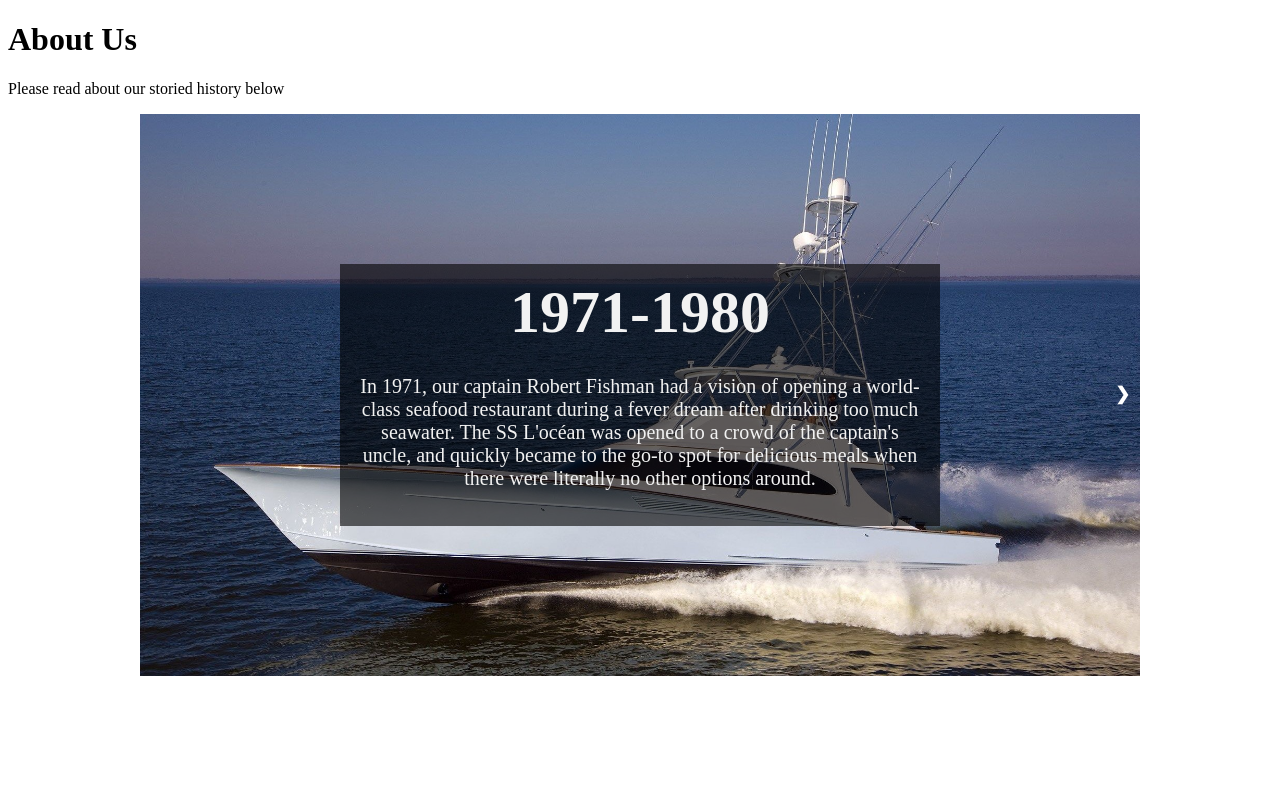
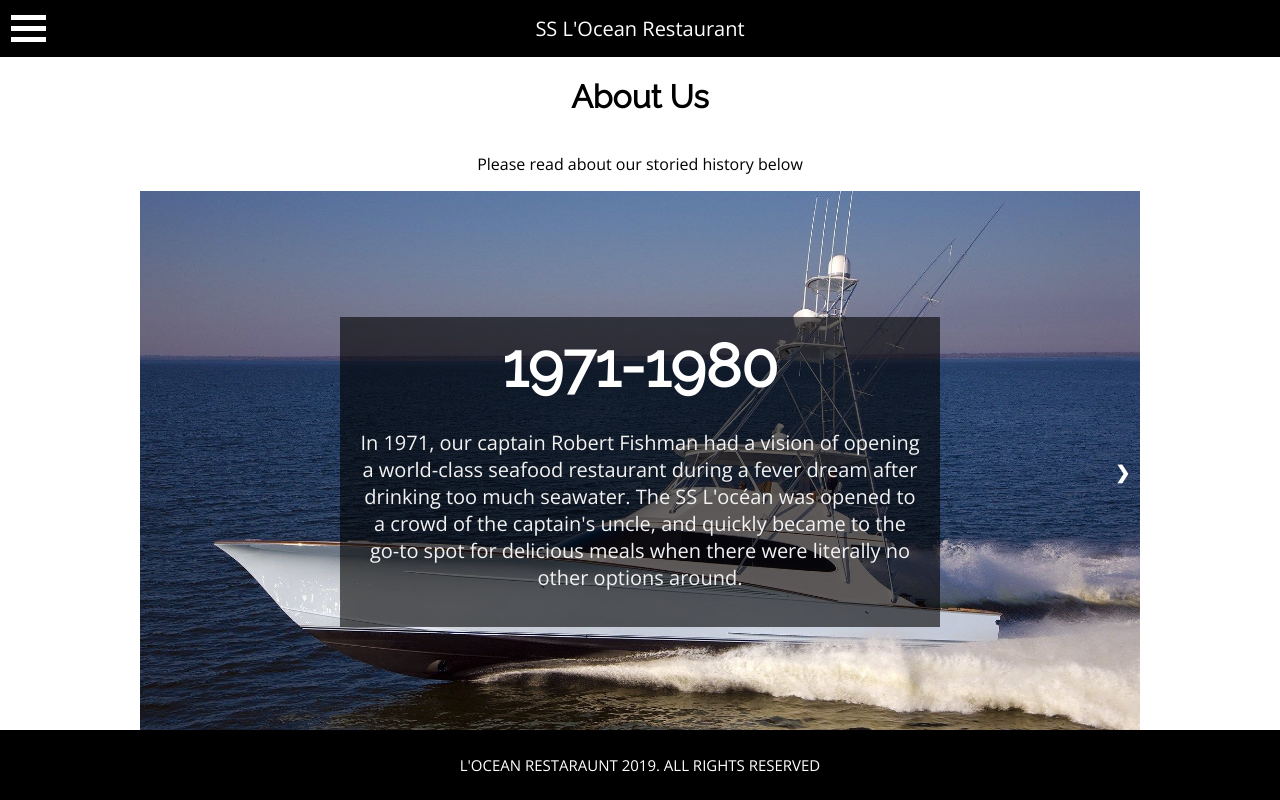
Before and after one commit to JoshuaSilveira/Restaurant, a plain HTML site: page aboutus.html in a window 1280 px wide. Drawn offline with nearby package versions, Linux system fonts and the light colour scheme.

Commit message:
Finished contest and aboutus pages

```diff
--- a/aboutus.html
+++ b/aboutus.html
@@ -4,13 +4,62 @@
 <head>
     <title>About Us</title>
     <script src="https://ajax.googleapis.com/ajax/libs/jquery/3.4.1/jquery.min.js"></script>
+    <!--global css-->
+    <link rel="stylesheet" href="css/style.css">
     <link rel="stylesheet" type="text/css" href="css/aboutusstyle.css">
+    <!--global script for header-->
+    <script src="scripts/script.js"></script>
 </head>
 
 <body>
+    <header id="header">
+        <a href="index.html">
+            SS L'Ocean Restaurant
+        </a>
+    </header>
+
+    <div class="hamIcon" onclick="myFunction(this)">
+        <div class="bar1"></div>
+        <div class="bar2"></div>
+        <div class="bar3"></div>
+    </div>
+
+    <div id="nav">
+        <ul>
+            <a href="menu.html">
+                <li>Menu</li>
+            </a>
+            <a href="specials.html">
+                <li>Specials</li>
+            </a>
+            <a href="Events.html">
+                <li>Events</li>
+            </a>
+            <a href="locations.html">
+                <li>Locations</li>
+            </a>
+            <a href="contest.html">
+                <li>Contest</li>
+            </a>
+            <a href="giftcards.html">
+                <li>Gift Cards</li>
+            </a>
+            <a href="contactus.html">
+                <li>Contact Us</li>
+            </a>
+            <a href="aboutus.html">
+                <li>About Us</li>
+            </a>
+            <a href="sitemap.html">
+                <li>Sitemap</li>
+            </a>
+
+        </ul>
+    </div>
+    <main id="content-wrapper">
         <h1>About Us</h1>
 
-    <p>Please read about our storied history below</p>
+        <p class="description">Please read about our storied history below</p>
         <div class="slideshow-container">
 
             <!-- Tried changing class names from the reference in all files but it broke -->
@@ -60,7 +109,8 @@
                 <div class="text">
                     <h2>2001-2010</h2>
                     <p class="">In order to continue our tradition of creating exciting food experiences,
-                    SS L'océan patrons could now take part in our "Pirate Takeover" events. This <i>definitely staged
+                        SS L'océan patrons could now take part in our "Pirate Takeover" events. This <i>definitely
+                            staged
                             performance</i>
                         allowed guests to help defend the ship from pirates angry at our food being too delicious</p>
                 </div>
@@ -79,11 +129,20 @@
                 </div>
             </div>
 
-        <a class="prev" onclick="plusSlides(-1)">&#10094;</a>
-        <a class="next" onclick="plusSlides(1)">&#10095;</a>
+            <a class="prev">&#10094;</a>
+            <a class="next">&#10095;</a>
         </div>
+    </main>
 
     <script src="scripts/aboutusscript.js"></script>
+
+
+    <footer id="footer">
+        <a href="index.html">
+            L'OCEAN RESTARAUNT 2019. ALL RIGHTS RESERVED
+        </a>
+    </footer>
+
 </body>
 
 </html>
--- a/css/aboutusstyle.css
+++ b/css/aboutusstyle.css
@@ -121,3 +121,22 @@
         filter: blur(0);
     }
 }
+
+footer {
+    position: fixed;
+    bottom: 0;
+}
+
+#content-wrapper {
+    display: flex;
+    flex-direction: column;
+    align-items: center;
+    justify-content: center;
+}
+h2 {
+    color: white;
+}
+
+.description {
+    color: black;
+}
--- /dev/null
+++ b/css/conteststyle.css
@@ -0,0 +1,12 @@
+footer {
+    position: fixed;
+    bottom: 0;
+}
+
+#content-wrapper {
+    display: flex;
+    flex-direction: column;
+    align-items: center;
+    justify-content: center;
+    text-align: center;
+}
```
Also changed, not shown: contest.html (+61 -0 lines). Lines whose indentation alone changed are shown as unchanged.
